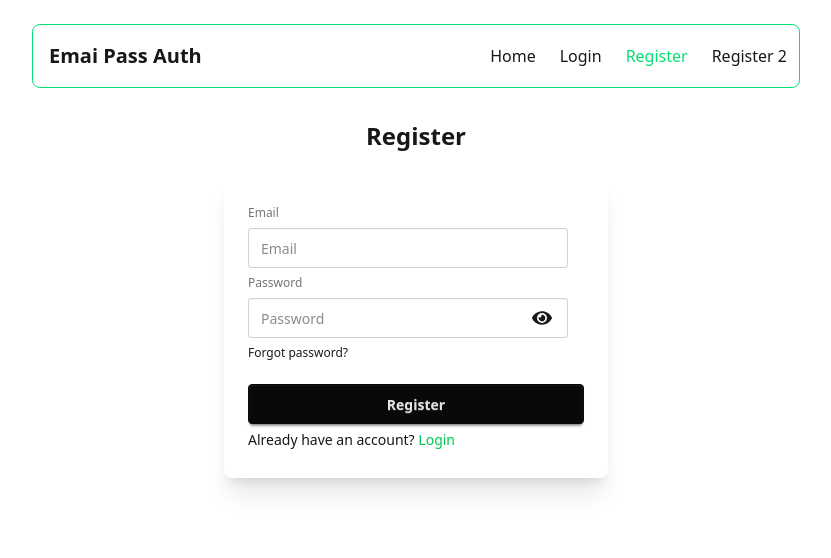
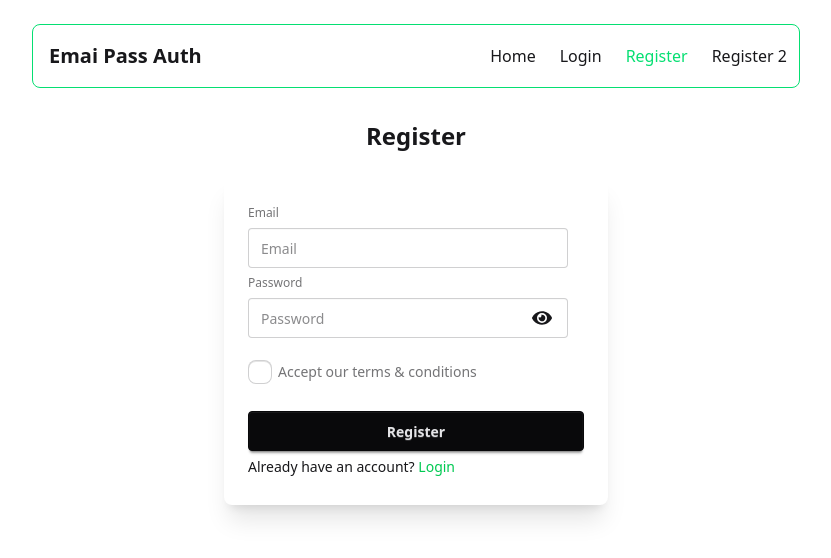
Before and after one commit to rakibahmeddev/email-password-auth, a React (Vite) app: page /register in a window 1280 px wide. Shown: the top 558 px of the page, without its empty margins (224-1055 px from the left). Built offline with nearby package versions, Linux system fonts and the light colour scheme.

Commit message:
accept terms check box is validate using variable name terms with event.target.terms.checked and then used a if statement for it

```diff
--- a/src/Pages/Register.jsx
+++ b/src/Pages/Register.jsx
@@ -15,13 +15,17 @@ const Register = () => {
     event.preventDefault();
     const email = event.target.email.value;
     const password = event.target.password.value;
+    const terms = event.target.terms.checked;
+    console.log(terms)
 
+    // reset the session
     setErrorMessage('');
     setSuccess(false);
 
-    // if(password < 6){
-    //     setErrorMessage('Password should be at least 6 characters or longer')
-    // }
+   if(!terms){
+        setErrorMessage('Please Accept the terms & conditions!')
+        return
+   }
 
     const passwordRegex =
       /^(?=.*[a-z])(?=.*[A-Z])(?=.*[!@#$%^&*])[A-Za-z\d!@#$%^&*]{6,}$/;
@@ -75,12 +79,21 @@ const Register = () => {
               {showPassword ? <FaEyeSlash /> : <FaEye></FaEye>}
             </button>
 
-            <div>
-              <a className="link link-hover">Forgot password?</a>
+            <div className="mt-4">
+              <label className="label text-sm">
+                <input type="checkbox" name="terms"  className="checkbox" />
+                Accept our terms & conditions
+              </label>
             </div>
+
             <button className="btn btn-neutral mt-4">Register</button>
 
-            <p className='text-sm'>Already have an account? <Link to="/login" className=' text-green-500'>Login</Link></p>
+            <p className="text-sm">
+              Already have an account?{' '}
+              <Link to="/login" className=" text-green-500">
+                Login
+              </Link>
+            </p>
           </form>
         </div>
       </div>
```
